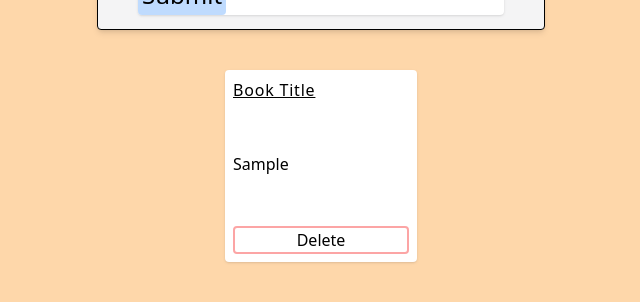
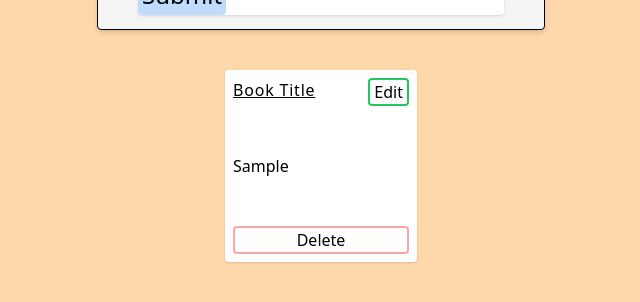
Before and after one commit to flor3z/restful-api, a React (Vite) app: page / in a window 1280 px wide. Both pictures are taken after typing "Sample" into the empty fields and a click on the button "Submit". Shown: the part 170-472 px from the top of the page, without its empty margins (319-959 px from the left). Built offline with nearby package versions, Linux system fonts and the light colour scheme.

Commit message:
inital set-up for edit form component and sending new title name back to parent file

```diff
--- a/src/components/BookEdit.jsx
+++ b/src/components/BookEdit.jsx
@@ -1,7 +1,33 @@
-import React from 'react';
+import React, { useState } from 'react';
+// import {useState} from "react"
 
-const BookEdit = () => {
-  return <div>BookEdit</div>;
+const BookEdit = ({ book }) => {
+  const [editTitleVal, setEditTitleVal] = useState(book.title);
+
+  const handleChange = (event) => {
+    setEditTitleVal(event.target.value);
+  };
+
+  const handleSubmit = (e) => {
+    e.preventDefault();
+
+    console.log('adding new title:', editTitleVal);
+  };
+
+  return (
+    <form onSubmit={handleSubmit}>
+      <label>New Title</label>
+      <input
+        className="rounded shadow"
+        onChange={handleChange}
+        type="text"
+        value={editTitleVal}
+      />
+      <button className="border-blue-500 border-solid border-2 rounded px-1 hover:bg-blue-500 hover:text-white transition transform duration-100 ease-in-out active:bg-blue-600">
+        Save
+      </button>
+    </form>
+  );
 };
 
 export default BookEdit;
--- a/src/components/BookShow.jsx
+++ b/src/components/BookShow.jsx
@@ -1,16 +1,33 @@
 import React from 'react';
+import { useState } from 'react';
+import BookEdit from './BookEdit';
 
 const BookShow = ({ book, deleteBook }) => {
-  const handleClick = () => {
+  const [showEdit, setShowEdit] = useState(false);
+
+  const handleShowEdit = () => {
+    setShowEdit(!showEdit);
+  };
+
+  const handleDeleteClick = () => {
     deleteBook(book.id);
   };
 
   return (
     <div className="flex flex-col justify-between bg-white w-48 h-48 rounded shadow p-2 mb-2">
-      <h3 className="underline font-medium tracking-wider">Book Title</h3>
-      {book.title}
+      <div className="flex justify-between">
+        <h3 className="underline font-medium tracking-wider">Book Title</h3>
+        <button
+          onClick={handleShowEdit}
+          className="border-green-500 border-solid border-2 rounded px-1 hover:bg-green-500 hover:text-white transition transform duration-100 ease-in-out active:bg-green-600"
+        >
+          Edit
+        </button>
+      </div>
+      {showEdit ? <BookEdit book={book} /> : <p>{book.title}</p>}
+
       <button
-        onClick={handleClick}
+        onClick={handleDeleteClick}
         className="border-red-300 border-solid border-2 rounded hover:bg-red-300 hover:text-white transition transform duration-100 ease-in-out active:bg-red-400"
       >
         Delete
```
